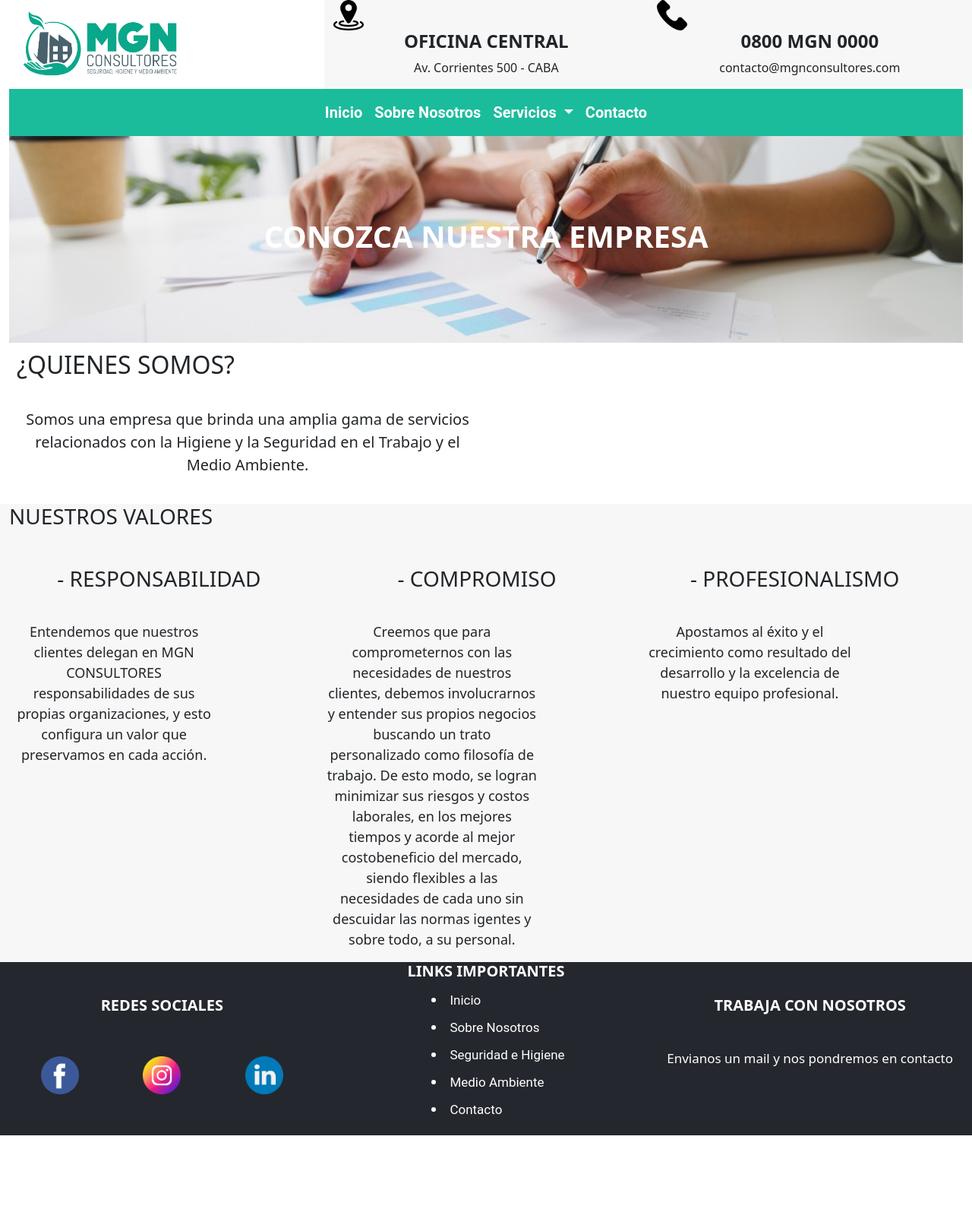
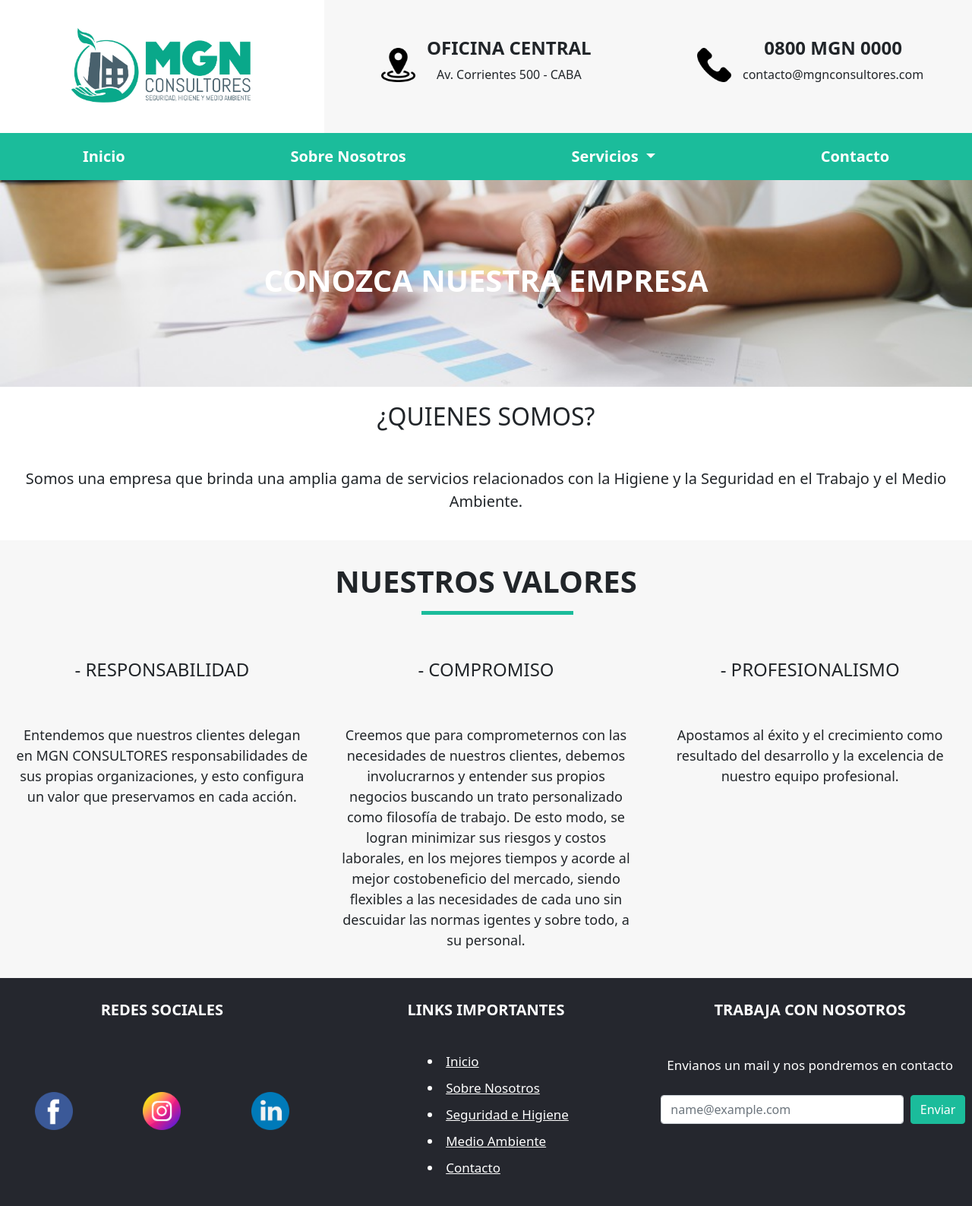
Before and after one commit to IgnacioSepich/mgnconsultores-sepich, a plain HTML site: page sobrenosotros.html in a window 1280 px wide. Shown: the whole page at 76% size. Before the commit the page ends 1494 px from the top, so only its background shows below. Drawn offline with nearby package versions, Linux system fonts and the light colour scheme.

Commit message:
Hago correciones del proyecto

```diff
--- a/sobrenosotros.html
+++ b/sobrenosotros.html
@@ -16,21 +16,24 @@
 
   <body>
     <div class="container-fluid">
-
       <!-- INICIO -->
-      <header class="row align-items-center justify-content-center">
-        <div class="col-4">
+      <header class="row header">
+        <div class="col-4 logo">
           <img src="images/logo.jpg" alt="logo" class="logo" />
         </div>
-        <div class="col-4 animate__animated animate__bounceInDown background-inicio">
+        <div class="col-4 background-inicio ubicacion">
           <img src="images/ubicacion.png" alt="ubicacion-logo" class="ubicacion-logo" />
+          <div class="ubicacion-texto animate__animated animate__bounceInDown">
             <h3 class="ubicacion-titulo">OFICINA CENTRAL</h3>
             <p class="ubicacion-contenido">Av. Corrientes 500 - CABA</p>
           </div>
-        <div class="col-4 animate__animated animate__bounceInDown background-inicio">
+        </div>
+        <div class="col-4 background-inicio medios">
           <img src="images/medios.png" alt="medios-logo" class="medios-logo" />
+          <div class="medios-texto animate__animated animate__bounceInDown">
             <h3 class="medios-telefono">0800 MGN 0000</h3>
             <p class="medios-mail">contacto@mgnconsultores.com</p>
+          </div>
         </div>
       </header>
 
@@ -42,8 +45,8 @@
               <button class="navbar-toggler" type="button" data-bs-toggle="collapse" data-bs-target="#navbarWithDropdown" aria-controls="navbarWithDropdown" aria-expanded="false" aria-label="Toggle navigation">
                 <span class="navbar-toggler-icon"></span>
               </button>
-              <div class="collapse navbar-collapse show justify-content-around" id="navbarWithDropdown">
-                <ul class="navbar-nav">
+              <div class="collapse navbar-collapse show" id="navbarWithDropdown">
+                <ul class="navbar-nav d-flex justify-content-around w-100">
                   <li class="nav-item">
                     <a class="nav-link active" aria-current="page" href="index.html">Inicio</a>
                   </li>
@@ -55,8 +58,8 @@
                       Servicios
                     </a>
                     <ul class="dropdown-menu" aria-labelledby="navbarDropdownMenuLink">
-                      <li><a class="dropdown-item" href="seguridadehigiene.html">Seguridad e Higiene</a></li>
-                      <li><a class="dropdown-item" href="medioambiente.html">Medio Ambiente</a></li>
+                      <li><a class="dropdown-item seh" href="seguridadehigiene.html">Seguridad e Higiene</a></li>
+                      <li><a class="dropdown-item ma" href="medioambiente.html">Medio Ambiente</a></li>
                     </ul>
                   </li>
                   <li class="nav-item">
@@ -98,14 +101,16 @@
       </section>
 
       <!-- VALORES -->
-      <article class="row background-valores">
+      <article class="row background-valores valores">
         <div class="col-12">
-          <h3>NUESTROS VALORES</h3>
+          <div class="valores-titulo animate__animated animate__zoomIn">
+            <h3 class="valores-h3">NUESTROS VALORES</h3>
+          </div>
         </div>
         <div class="row">
-          <div class="col-4">
+          <div class="col-4 responsabilidad">
             <div class="responsabilidad-titulo">
-              <h3>- RESPONSABILIDAD</h3>
+              <h4>- RESPONSABILIDAD</h4>
             </div>
             <div class="responsabilidad-contenido">
               <p>
@@ -115,9 +120,9 @@
               </p>
             </div>
           </div>
-          <div class="col-4">
+          <div class="col-4 compromiso">
             <div class="compromiso-titulo">
-              <h3>- COMPROMISO</h3>
+              <h4>- COMPROMISO</h4>
             </div>
             <div class="compromiso-contenido">
               <p>
@@ -131,9 +136,9 @@
               </p>
             </div>
           </div>
-          <div class="col-4">
+          <div class="col-4 profesionalismo">
             <div class="profesionalismo-titulo">
-              <h3>- PROFESIONALISMO</h3>
+              <h4>- PROFESIONALISMO</h4>
             </div>
             <div class="profesionalismo-contenido">
               <p>
@@ -146,7 +151,7 @@
       </article>
 
       <!-- FOOTER -->
-      <footer class="row background-footer">
+      <footer class="row background-footer footer">
         <div class="col-4">
           <h5 class="redes-titulo">REDES SOCIALES</h5>
           <div class="redes-logo">
@@ -201,10 +206,19 @@
 
         <div class="col-4">
           <div class="formulario-texto">
+            <div>
               <h5 class="formulario-titulo">TRABAJA CON NOSOTROS</h5>
+            </div>
+            <div class="form-texto">
               <p class="formulario-contenido">
                 Envianos un mail y nos pondremos en contacto
               </p>
+            </div>
+            <div class="form-input">
+              <label for="formControlInput" class="form-label"></label>
+              <input type="email" class="form-control" id="formControlInput" placeholder="name@example.com">
+              <button class="btn btn-primary" type="submit">Enviar</button>
+            </div>
           </div>
         </div>
       </footer>
--- a/style.css
+++ b/style.css
@@ -7,27 +7,40 @@ box-sizing: border-box;
 
 /*NORMALIZACION*/
 
-a {
-text-decoration: none;
-font-family: "Roboto", sans-serif;
-}
-
 /* INICIO */
 
 .background-inicio{
     background-color: #f7f7f7;
 }
 
+.header{
+    display: flex;
+    justify-content: center;
+    align-items: center;
+    height: 175px;
+}
+
 .logo {
-    width: 60%;
-    height: 60%;
+    height: 85%;
     object-fit: scale-down;
+    display: flex;
+    justify-content: center;
+    align-items: center;
+}
+
+.ubicacion{
+    display: flex;
+    justify-content: center;
+    align-items: center;
+    height: 100%;
 }
 
 .ubicacion-logo {
-width: 10%;
-height: 10%;
+    width: 45px;
+    height: 45px;
     object-fit: scale-down;
+    margin-right: 15px;
+    margin-bottom: 5px;
 }
 
 .ubicacion-titulo {
@@ -40,10 +53,19 @@ font-size: 24px;
     text-align: center;
 }
 
+.medios{
+    display: flex;
+    justify-content: center;
+    align-items: center;
+    height: 100%;
+}
+
 .medios-logo {
-width: 10%;
-height: 10%;
+    width: 45px;
+    height: 45px;
     object-fit: scale-down;
+    margin-right: 15px;
+    margin-bottom: 5px;
 }
 
 .medios-telefono {
@@ -76,6 +98,18 @@ text-align: center;
     font-weight: bold;
 }
 
+.seh{
+    font-size: 20px;
+    font-weight: bold;
+    color: #1bbc9b;
+}
+
+.ma{
+    font-size: 20px;
+    font-weight: bold;
+    color: #1bbc9b;
+}
+
 /* CARRUSEL */
 
 .carousel-inner{
@@ -84,6 +118,15 @@ text-align: center;
 
 .carousel-item{
     height: 500px;
+}
+
+.carrusel-h5{
+    font-weight: bold;
+    font-size: 40px;
+}
+
+.carrusel-p{
+    font-size: 20px;
 }
 
 /* CONTENIDO */
@@ -98,6 +141,7 @@ display: flex;
 justify-content: center;
 align-items: center;
 font-size: 40px;
+padding: 20px;
 }
 
 .aplicacion-contenido {
@@ -116,6 +160,7 @@ display: flex;
     justify-content: center;
     align-items: center;
     font-size: 25px;
+    padding: 20px;
 }
 
 .seguridadhigiene-contenido {
@@ -125,6 +170,8 @@ text-align: center;
     color: #1bbc9b;
     font-weight: bold;
     font-size: 17px;
+    padding-bottom: 10px;
+    padding-left: 20px;
 }
 
 .medioambiente-titulo {
@@ -132,6 +179,7 @@ display: flex;
     justify-content: center;
     align-items: center;
     font-size: 25px;
+    padding: 20px;
 }
 
 .medioambiente-contenido {
@@ -141,7 +189,10 @@ text-align: center;
     color: #1bbc9b;
     font-weight: bold;
     font-size: 17px;
+    padding: 0px 30px 10px;
 }
+
+/* PRESUPUESTO */
 
 .background-presupuesto{
     background-color: #3a5371;
@@ -151,12 +202,37 @@ font-size: 17px;
     color: white;
     font-weight: bold;
     font-size: 35px;
+    padding: 20px;
 }
+
+.fila-presupuesto{
+    display: flex;
+    justify-content: center;
+    flex-wrap: wrap;
+    padding: 50px;
+}
+
+.presupuesto{
+    display:flex;
+    flex-direction: column;
+    align-items: center;
+}
+
+.boton-presupuesto{
+    display: flex;
+    justify-content: center;
+    margin-top: 30px;
+}
+
 
 /* FOOTER */
 
 .background-footer{
     background-color: #25272e;
+}
+
+footer{
+    height: 300px;
 }
 
 .redes-titulo {
@@ -165,13 +241,14 @@ font-weight: bold;
     display: flex;
     justify-content: center;
     font-size: 20px;
-margin: 45px;
+    padding: 30px;
 }
 
 .redes-logo {
     display: flex;
     justify-content: space-around;
-margin-top: 55px;
+    align-items: center;
+    height: 55%;
 }
 
 .facebook:hover{
@@ -194,6 +271,7 @@ color: white;
     font-weight: bold;
     text-align: center;
     font-size: 20px;
+    padding: 30px;
 }
 
 .links-contenido {
@@ -214,12 +292,6 @@ align-items: center;
     color: white;
 }
 
-.formulario-texto {
-display: flex;
-flex-direction: column;
-justify-content: start;
-}
-
 .formulario-titulo {
     color: white;
     font-weight: bold;
@@ -227,7 +299,7 @@ font-size: 20px;
     display: flex;
     justify-content: center;
     align-items: center;
-margin: 45px;
+    padding: 30px;
 }
 
 .formulario-contenido {
@@ -238,10 +310,34 @@ justify-content: center;
     text-align: center;
 }
 
+.form-texto{
+    padding: 10px;
+}
+
+.form-control{
+    width: 75%;
+}
+
+.form-input{
+    display: flex;
+    justify-content: space-evenly;
+}
+
+.btn-primary {
+    color: #fff;
+    background-color: #1bbc9b;
+    border-color: #1bbc9b;
+}
+
+.btn-primary {
+    color: #fff;
+    background-color: #1bbc9b;
+    border-color: #1bbc9b;
+}
+
 /* SOBRE NOSOTROS */
 
-
-/* NUESTRA EMPRESA */
+/* Nuestra Empresa */
 
 .empresa-contenido{
     display: flex;
@@ -262,8 +358,7 @@ text-align: center;
     font-size: 40px;
 }
 
-
-
+/* ¿Quienes Somos? */
 
 .quienes-somos {
     grid-area: quienes-somos;
@@ -271,120 +366,131 @@ text-align: center;
     display: flex;
 }
 
-.quienes-texto{
-    display: flex;
-    flex-direction: column;
-    justify-content: center;
-    align-items: center;
-    width: 100%;
-}
-
 .quienes-titulo{
     font-size: 32px;
-    padding: 10px;
+    padding: 20px;
+    display: flex;
+    justify-content: center;
 }
 
 .quienes-contenido{
     font-size: 20px;
-    width: 50%;
     text-align: center;
     padding: 20px;
+    display: flex;
+    justify-content:center;
 }
+
+/* Nuestros Valores */
 
 .background-valores{
     background-color: #f7f7f7;;
 }
 
-.titulo-valores{
+.valores-titulo{
+    display: flex;
     justify-content: center;
+    padding: 30px 0px 20px 0px;
 }
 
-.responsabilidad {
-    grid-area: responsabilidad;
-    background-color: #f7f7f7;;
-    display: flex;
+.valores-h3{
+    font-weight: bold;
+    font-size: 40px;
 }
 
-.responsabilidad-texto{
+.valores-h3:after {
+    content: "";
+    position: absolute;
+    display: inline-block;
+    bottom: 8px;
+    width: 200px;
+    height: 5px;
+    background: #1bbc9b;
+    left: 47%;
+    margin-left: -47px;
+}
+
+/* Responsabilidad */
+
+.responsabilidad {
+    background-color: #f7f7f7;
     display: flex;
     flex-direction: column;
-    align-items: center;
 }
 
 .responsabilidad-titulo{
-    position: relative;
-    margin: 10%;
-    text-align: center;
-    font-size: 25px;
+    display: flex;
+    justify-content: center;
+    align-items: center;
+    padding: 50px 0px 30px 0px;
 }
 
 .responsabilidad-contenido{
     display: flex;
     justify-content: center;
     text-align: center;
-    width: 70%;
     font-size: 18px;
+    padding: 20px;
 }
 
+/* Compromiso */
+
 .compromiso {
-    grid-area: compromiso;
     background-color: #f7f7f7;;
     display: flex;
-}
-
-.compromiso-texto{
-    display: flex;
     flex-direction: column;
-    align-items: center;
 }
 
 .compromiso-titulo{
-    position: relative;
-    margin: 10%;
-    text-align: center;
-    font-size: 25px;
+    display: flex;
+    justify-content: center;
+    align-items: center;
+    padding: 50px 0px 30px 0px;
 }
 
 .compromiso-contenido{
     display: flex;
     justify-content: center;
     text-align: center;
-    width: 70%;
     font-size: 18px;
+    padding: 20px;
 }
 
+/* Profesionalismo */
+
 .profesionalismo {
-    grid-area: profesionalismo;
     background-color: #f7f7f7;;
     display: flex;
-}
-
-.profesionalismo-texto{
-    display: flex;
     flex-direction: column;
-    align-items: center;
 }
 
 .profesionalismo-titulo{
-    position: relative;
-    margin: 10%;
-    text-align: center;
-    font-size: 25px;
+    display: flex;
+    justify-content: center;
+    align-items: center;
+    padding: 50px 0px 30px 0px;
 }
 
 .profesionalismo-contenido{
     display: flex;
     justify-content: center;
     text-align: center;
-    width: 70%;
     font-size: 18px;
+    padding: 20px;
+}
+
+.row, .row > *, .container-fluid {
+    padding: 0 !important;
+    margin: 0 !important;
 }
 
 
 /* MEDIA QUERY PHONE */
 
-@media screen and (min-width: 0px) and (max-width: 599px) {
-    .container {
+
+@media screen and (min-width: 0px) and (max-width: 768px) {
+
+    .container-fluid {
         display: flex;
         flex-direction: column;
         align-items: center;
@@ -392,11 +498,9 @@ text-align: center;
 
 /* INICIO-PHONE */
 
-    .inicio-logo {
-        grid-area: inicio-logo;
-        background-color: white;
+    .header{
         display: flex;
-        justify-content: center;
+        flex-direction: column;
     }
 
     .logo {
@@ -405,14 +509,6 @@ text-align: center;
         object-fit: scale-down;
         display: flex;
         flex-direction: column;
-        align-items: center;
-    }
-
-    .contacto-ubicacion {
-        grid-area: contacto-ubicacion;
-        background-color: #f7f7f7;
-        display: flex;
-        justify-content: center;
         align-items: center;
     }
 
@@ -859,37 +955,4 @@ text-align: center;
         margin-bottom: 50px;
     }
 
-
-
-
-
-
-
-
-
-
-
-
-
-
-
-
-
-
-
-
-
-
-
-
-
-
-
-
-
-
-
-
-
-
 }
```
Also changed, not shown: index.html (+88 -15 lines). Lines whose indentation alone changed are shown as unchanged.
